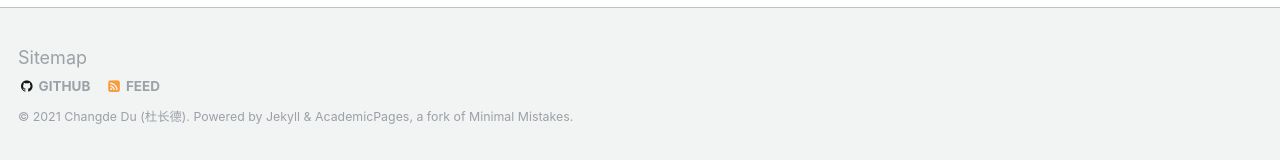
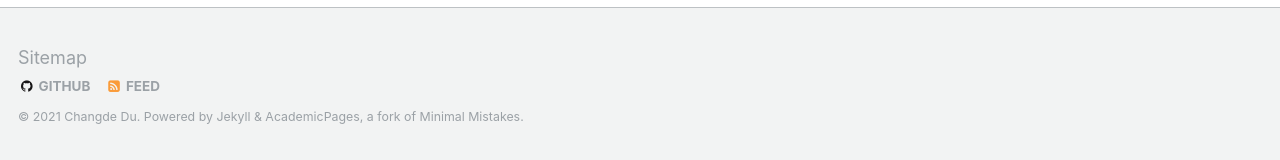
Before and after one commit to ChangdeDu/changdedu.github.io, a Jekyll site: the page built from _pages/page-archive.html, in a window 1280 px wide. Shown: the part 1546-1706 px from the top of the page. Built offline with Jekyll 4.4.1, drawn with Linux system fonts in a browser that asks for light colours; part of the change alters nothing that is shown.

Commit message:
Create _config.yml

```diff
--- a/_config.yml
+++ b/_config.yml
@@ -9,7 +9,7 @@
 locale                   : "China"
 title                    : "Changde Du"
 title_separator          : "-"
-name                     : &name "Changde Du (杜长德)"
+name                     : &name "Changde Du"
 description              : &description "Assistant Researcher at CASIA"
 url                      : https://changdedu.github.io # the base hostname & protocol for your site e.g. "https://mmistakes.github.io"
 baseurl                  : "" # the subpath of your site, e.g. "/blog"
@@ -56,7 +56,7 @@ yandex_site_verification :
 
 # Social Sharing
 twitter:
-  username               : &shaonan
+  username               : &changde
 facebook:
   username               :
   app_id                 :
@@ -79,7 +79,7 @@ analytics:
 
 # Site Author
 author:
-  name             : "Changde Du"
+  name             : "Changde Du (杜长德)"
   avatar           : "profile.jpg"
   bio              : "Assistant Researcher at CASIA."
   location         : "Beijing, China"
```
